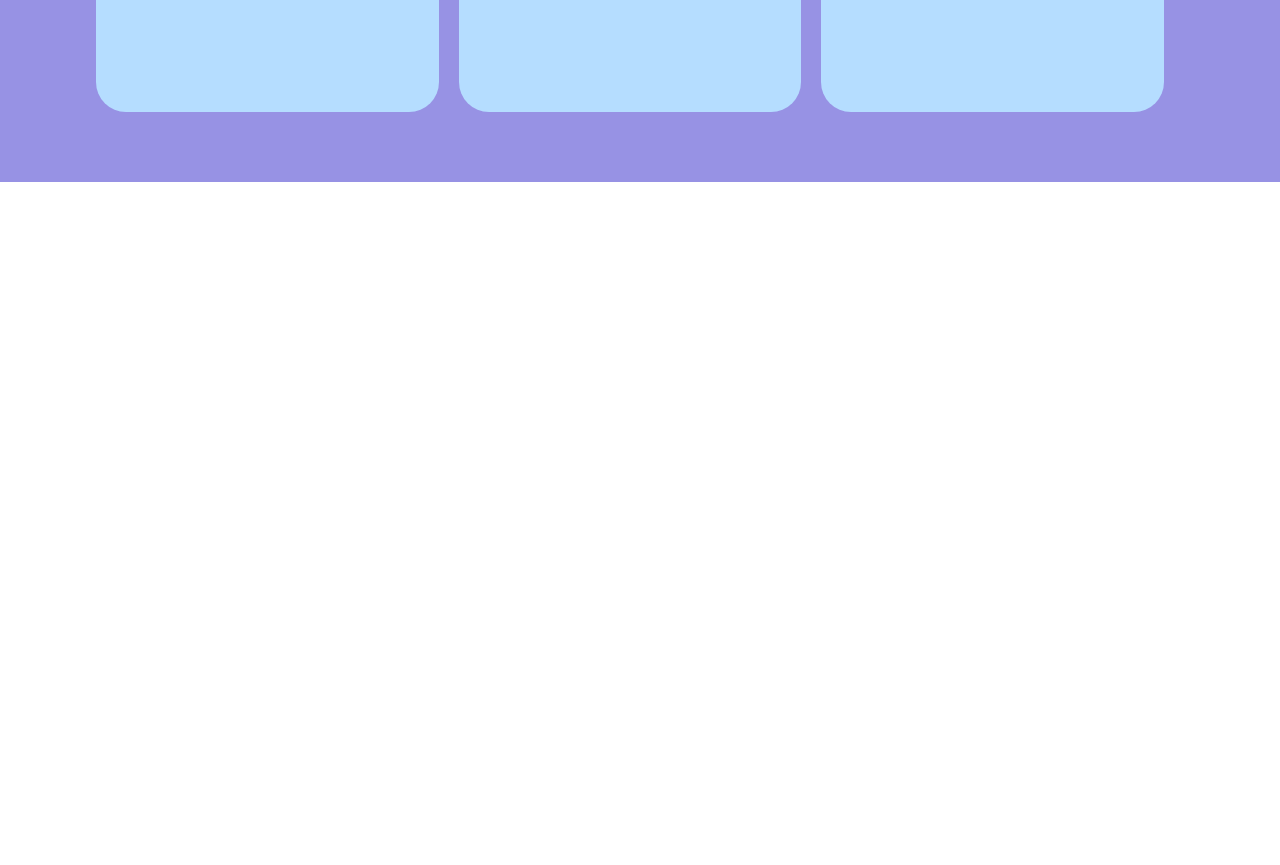
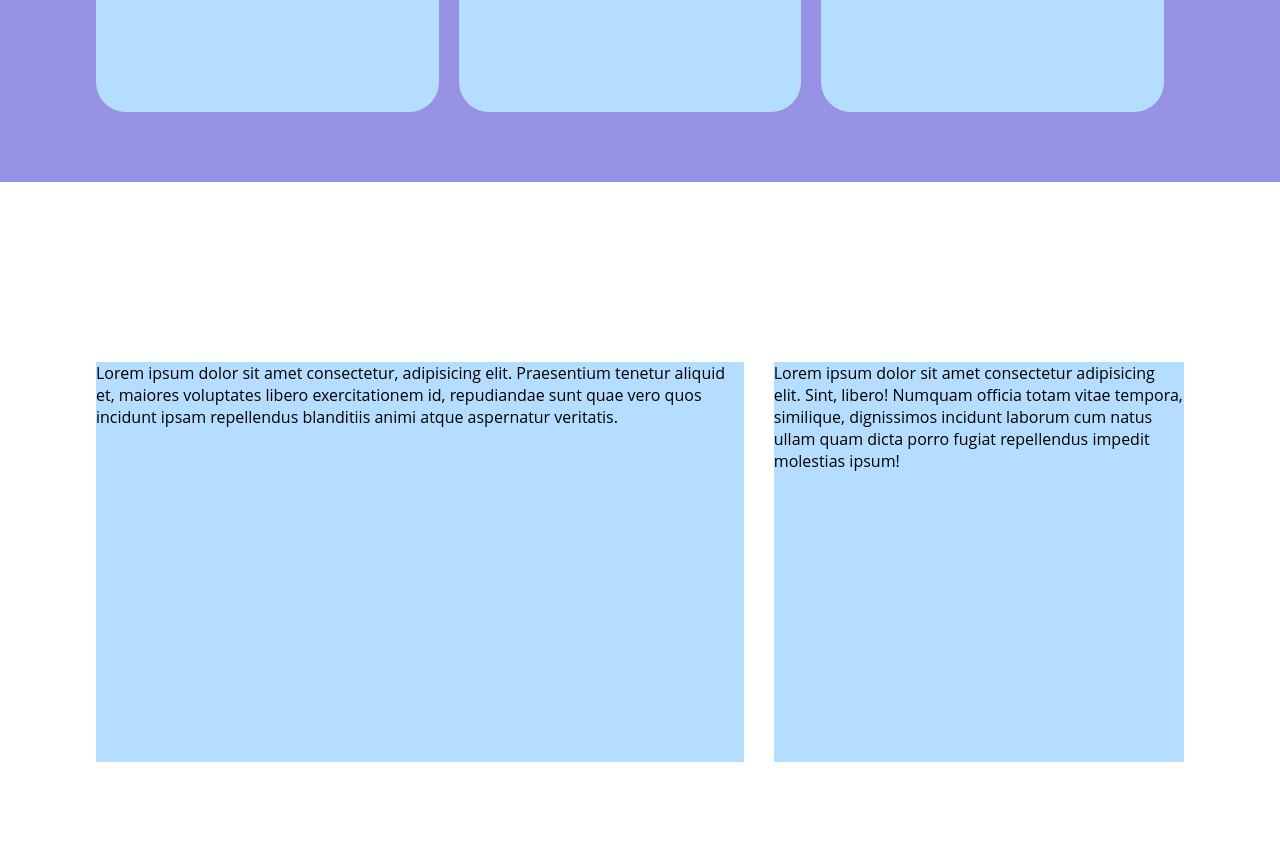
Before and after one commit to MassimoRomano/htmlcss-responsive-layout, a plain HTML site: page index.html in a window 1280 px wide. Shown: the part 3338-4203 px from the top of the page. Before the commit the page ends 3600 px from the top, so only its background shows below. Drawn offline with Linux system fonts and the light colour scheme.

Commit message:
add section about

```diff
--- a/assets/style.css
+++ b/assets/style.css
@@ -154,5 +154,18 @@
 }
 
 #about{
+    height: 600px;
+    margin-bottom: 80px;
+}
 
+.left-about{
+    width: 60%;
+    height: 400px;
+    background-color: var(--demo-light);
 }
+
+.right-about{
+    width: 38%;
+    height: 400px;
+    background-color: var(--demo-light);
+}
--- a/index.html
+++ b/index.html
@@ -197,6 +197,22 @@
         </section>
 
         <section id="about">
+            <div class="container">
+                <div class="planning">
+                    <div class="row gap center">
+                        <div class="left-about">
+                            <p>Lorem ipsum dolor sit amet consectetur, adipisicing elit. Praesentium tenetur aliquid et,
+                                maiores voluptates libero exercitationem id, repudiandae sunt quae vero quos incidunt
+                                ipsam repellendus blanditiis animi atque aspernatur veritatis.</p>
+                        </div>
+                        <div class="right-about">
+                            <p>Lorem ipsum dolor sit amet consectetur adipisicing elit. Sint, libero! Numquam officia
+                                totam vitae tempora, similique, dignissimos incidunt laborum cum natus ullam quam dicta
+                                porro fugiat repellendus impedit molestias ipsum!</p>
+                        </div>
+                    </div>
+                </div>
+            </div>
 
         </section>
     </main>
```
